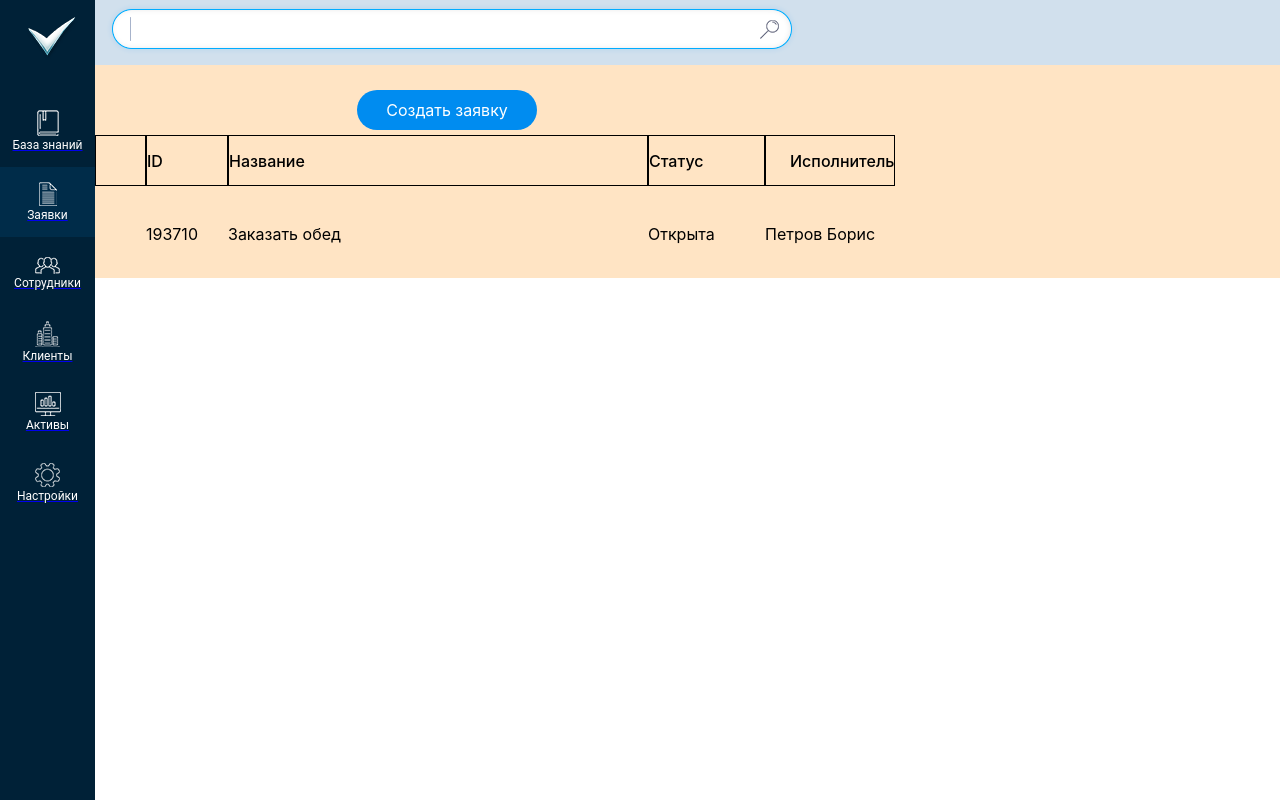
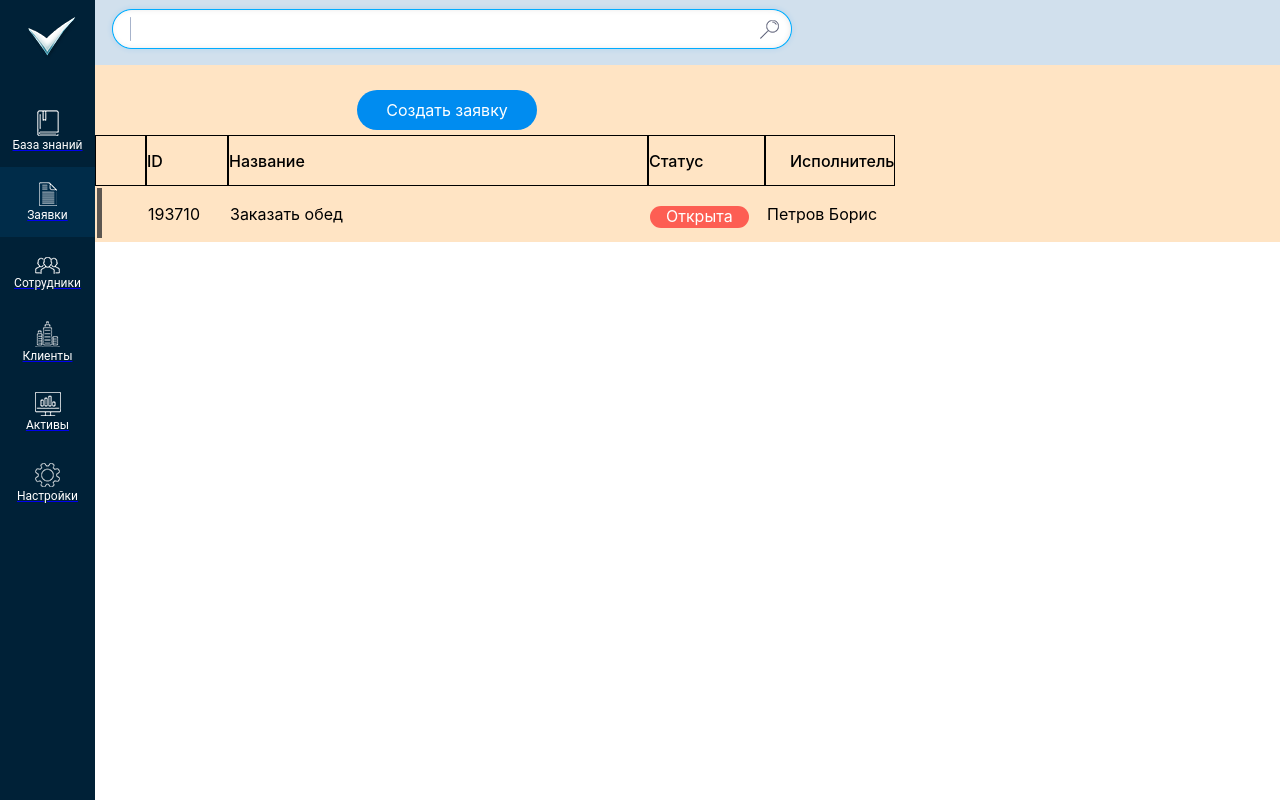
Before and after one commit to Bamboleyla/test_task_intravision, a React (Create React App) app: page /applications in a window 1280 px wide. Shown: the top 800 px of the page. Built offline with nearby package versions, Linux system fonts and the light colour scheme.

Commit message:
add style with string.jsx

```diff
--- a/src/api/api.js
+++ b/src/api/api.js
@@ -13,4 +13,8 @@ export const applicationsAPI = {
     getApplications() {
         return instance.get(`/odata/tasks?tenantguid=${TENANTGUID}`).then(response => response.data)
     },
+    //Получение приоритетов по заявкам
+    getApplicationsPriorities() {
+        return instance.get(`/api?tenantguid=${TENANTGUID}/Priorities`).then(response => response.data)
+    }
 }
--- a/src/components/Applications/Applications.jsx
+++ b/src/components/Applications/Applications.jsx
@@ -2,6 +2,8 @@ import { String } from "../string/String";
 import style from "./Applications.module.css";
 
 export const Applications = (props) => {
+  //Поиск приоритета заявки по id
+  let findPrioriti = (id) => props.priorities.find((el) => el.id == id);
   debugger;
   return (
     <div className={style.content}>
@@ -32,7 +34,8 @@ export const Applications = (props) => {
         {props.applicationsList.map((a) => (
           /* Строки таблицы */
           <String
-            statusRgb={a.priority}
+            prioritiesRgb={findPrioriti(a.id).rgb}
+            statusRgb={a.statusRgb}
             id={a.id}
             name={a.name}
             statusName={a.statusName}
--- a/src/components/Applications/ApplicationsContainer.jsx
+++ b/src/components/Applications/ApplicationsContainer.jsx
@@ -5,9 +5,9 @@ import { getApplications } from "../../redux/applicationsReducer";
 /*************************Контейнерная компонента*****************************/
 //Создаем функцию которая будет принимать через connect нужную часть state
 let mapStateToProps = (state) => {
-  debugger;
   return {
     applicationsList: state.applicationsPage.applications,
+    priorities: state.applicationsPriorities.priorities,
   };
 };
 
--- a/src/components/string/String.jsx
+++ b/src/components/string/String.jsx
@@ -1,13 +1,37 @@
 import style from "./String.module.css";
+import React from "react";
 
 export const String = (props) => {
+  //Поле с приоритетом заявки
+  let priority = () => {
+    return (
+      <div
+        className={style.prLabel}
+        style={{
+          backgroundColor: props.prioritiesRgb,
+        }}
+      />
+    );
+  };
+  //Поле статуса заявки
+  let status = () => {
+    return (
+      <div
+        className={style.stLabel}
+        style={{
+          backgroundColor: props.statusRgb,
+        }}>
+        <span>{props.statusName}</span>
+      </div>
+    );
+  };
   debugger;
   return (
     <div>
-      <div className={style.priority}>{props.priority}</div>
+      <div className={style.priority}>{priority()}</div>
       <div className={style.id}>{props.id}</div>
       <div className={style.name}>{props.name}</div>
-      <div className={style.status}>{props.statusName}</div>
+      <div className={style.status}>{status()}</div>
       <div className={style.executor}>{props.executorName}</div>
     </div>
   );
--- a/src/components/string/String.module.css
+++ b/src/components/string/String.module.css
@@ -1,10 +1,14 @@
 .priority, .id, .name, .status, .executor {
     height: 54px;
     display: inline-block;
+    vertical-align: middle;
+    line-height: 54px;
 }
 
 .priority {
     width: 51px;
+    padding-top: 2px;
+    padding-left: 2px;
 }
 
 .id {
@@ -18,8 +22,28 @@
 
 .status {
     width: 117px;
+    line-height: normal;
 }
 
 .executor {
     width: auto;
 }
+
+.prLabel {
+    width: 5px;
+    height: 50px;
+}
+
+.stLabel {
+    border-radius: 11px;
+    margin-top: 19px;
+    box-sizing: content-box;
+    width: fit-content;
+    height: 22px;
+    color: #ffffff;
+}
+
+span {
+    margin-left: 16px;
+    margin-right: 16px;
+}
--- /dev/null
+++ b/src/redux/applicationsPrioritiesReducer .js
@@ -0,0 +1,38 @@
+import { applicationsAPI } from "../api/api";
+
+const GET_PRIORITIES = 'SET_PRIORITIES';
+
+//Инициализационный state
+let initialState = {
+    /* Приоритеты заявок */
+    priorities:
+        [
+            {
+                "rgb": 'rgba(52, 52, 52, 0.8)',
+                "id": 193710,
+                "name": "Очень низкий"
+            },
+        ]
+};
+
+export const applicationsPrioritiesReducer = (state = initialState, action) => {
+    switch (action.type) {
+        case 'SET_PRIORITIES':
+            return { ...state, priorities: [...action.priorities] }
+        default: return state;
+    }
+};
+/*****************************************************************************ACTION CREATORS*********************************************************************************************/
+export let getApplicationsPrioritiesAC = (priorities) => ({ type: GET_PRIORITIES, priorities })
+/*****************************************************************************THUNKS-CREATOR***********************************************************************************************/
+//Получение списка заявок
+export const getApplicationsPriorities = () => {
+    //Возврашаем Thunk
+    return (dispatch) => {
+        //Делаем запрос на сервер за массивом с заявками
+        applicationsAPI.getApplicationsPriorities().then((data) => {
+            /* И диспачем его в state через метод getApplicationsAC */
+            dispatch(getApplicationsPrioritiesAC(data.value));
+        });
+    }
+}
--- a/src/redux/applicationsReducer.js
+++ b/src/redux/applicationsReducer.js
@@ -2,8 +2,9 @@ import { applicationsAPI } from "../api/api";
 
 const GET_APPLICATIONS = 'GET_APPLICATIONS';
 
-//Если в postPageReducer придет state = undefined будем использывать state по default
+//Инициализационный state
 let initialState = {
+    /* Заявки */
     applications: [
         {
             id: 193710,
--- a/src/redux/redux-store.js
+++ b/src/redux/redux-store.js
@@ -1,8 +1,12 @@
 import { combineReducers, createStore } from "redux";
+import { applicationsPrioritiesReducer } from "./applicationsPrioritiesReducer ";
 import { applicationsReducer } from "./applicationsReducer";
 
 let redusers = combineReducers(
-    { applicationsPage: applicationsReducer }
+    {
+        applicationsPage: applicationsReducer,
+        applicationsPriorities: applicationsPrioritiesReducer,
+    }
 );
 let store = createStore(redusers);
 
```
